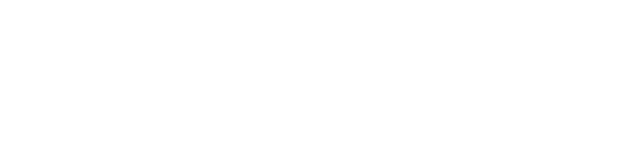
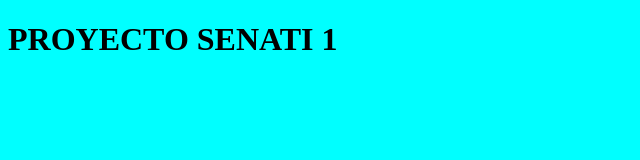
Before and after one commit to Kyspe/GitCurso1, a plain HTML site: page index.html in a window 1280 px wide. Shown: the whole page, without its empty margins (0-640 px from the left). Drawn offline with Linux system fonts and the light colour scheme.

Commit message:
texto h1 y color de fondo

```diff
--- /dev/null
+++ b/css/style.css
@@ -0,0 +1,3 @@
+body{
+    background-color: aqua;
+}
--- a/index.html
+++ b/index.html
@@ -5,8 +5,11 @@
     <meta http-equiv="X-UA-Compatible" content="IE=edge">
     <meta name="viewport" content="width=device-width, initial-scale=1.0">
     <title>Document</title>
+    <link rel="stylesheet" href="css/style.css">
 </head>
 <body>
-
+    <h1>
+        PROYECTO SENATI 1
+    </h1>
 </body>
 </html>
```
Also changed, not shown: js/script.js (added).
